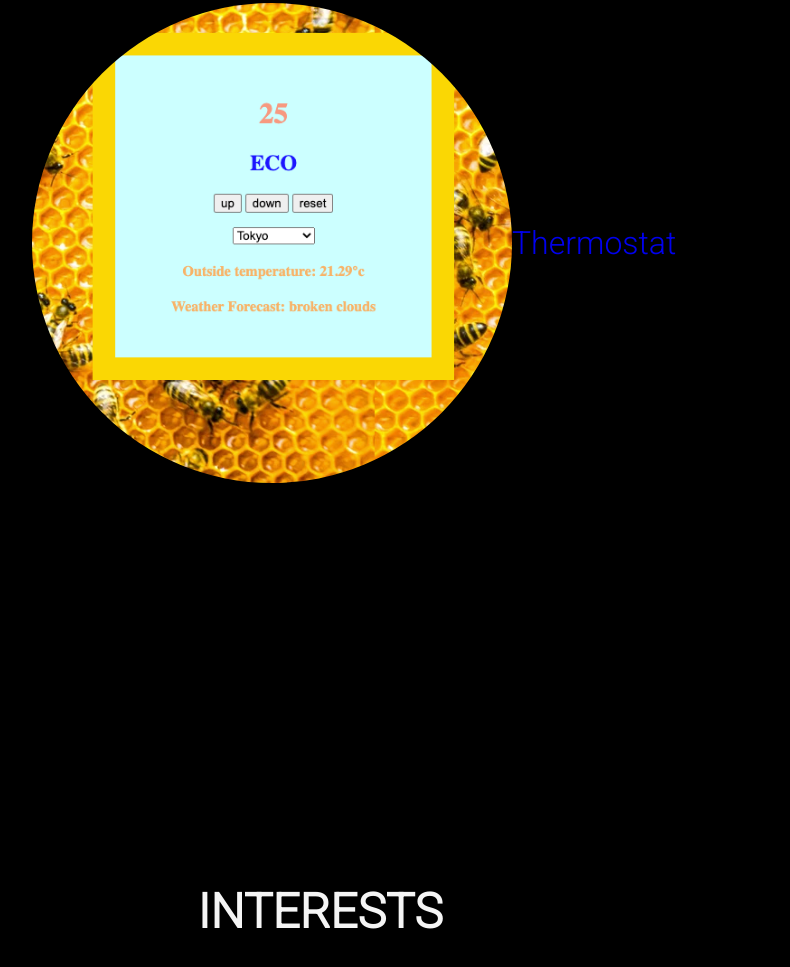
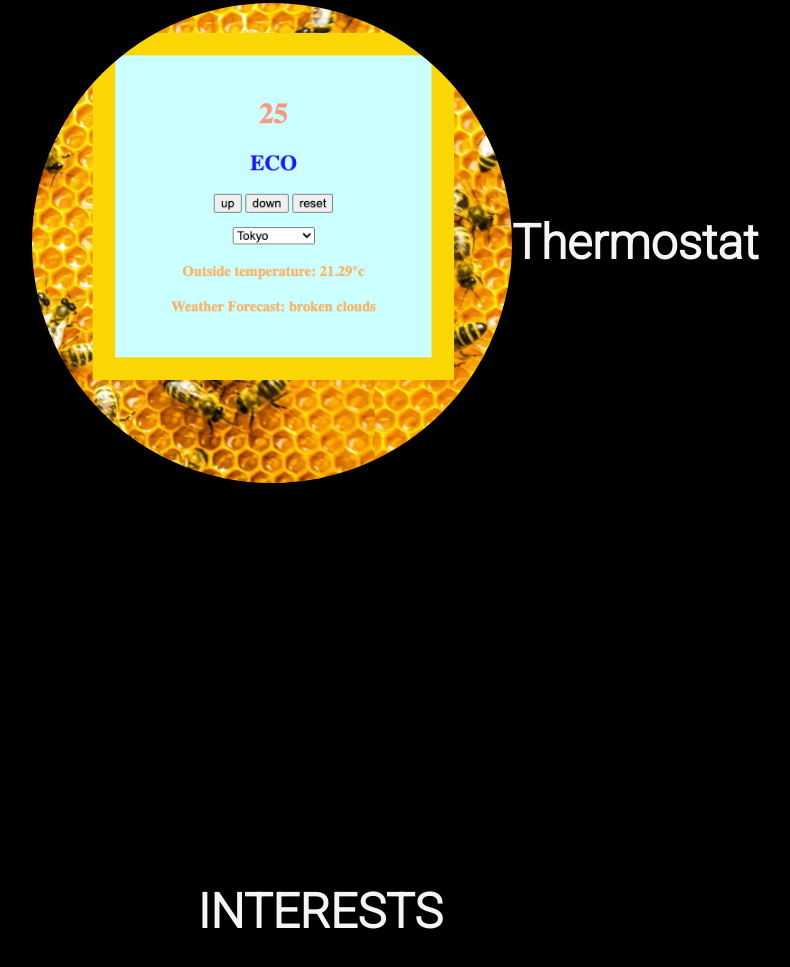
Before and after one commit to CharlyMannion/portfolio, a website: page index.html in a window 1280 px wide. Shown: the part 5050-6017 px from the top of the page, without its empty margins (328-1118 px from the left). Drawn offline with nearby package versions, Linux system fonts and the light colour scheme.

Commit message:
adds h2 thermostat

```diff
--- a/index.html
+++ b/index.html
@@ -174,8 +174,8 @@
                 <div class="project" data-aos="fade-in" data-aos-delay="300">
                     <img src="./images/Screenshot 2020-10-02 at 14.00.35.png" class="img-responsive img-thumbnail" alt="final project" />
                     <div class="project-name">
-                        <a href="https://github.com/CharlyMannion/ThermostatSolo">Thermostat</a>
-
+                        <a href="https://github.com/CharlyMannion/ThermostatSolo"></a>
+                        <h2>Thermostat</h2>
                     </div>
                 </div>
             </div>
```
